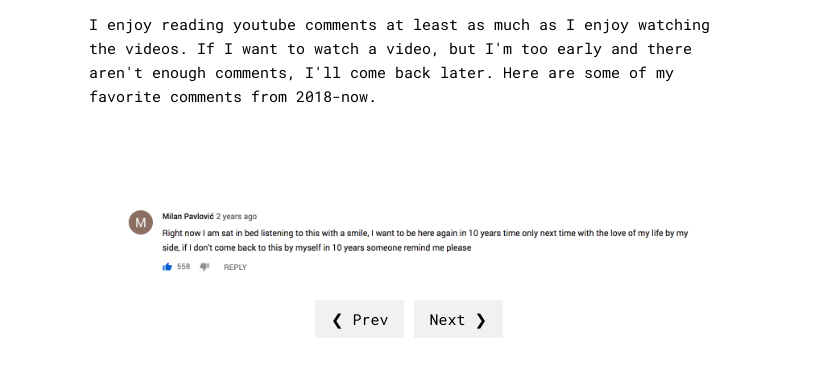
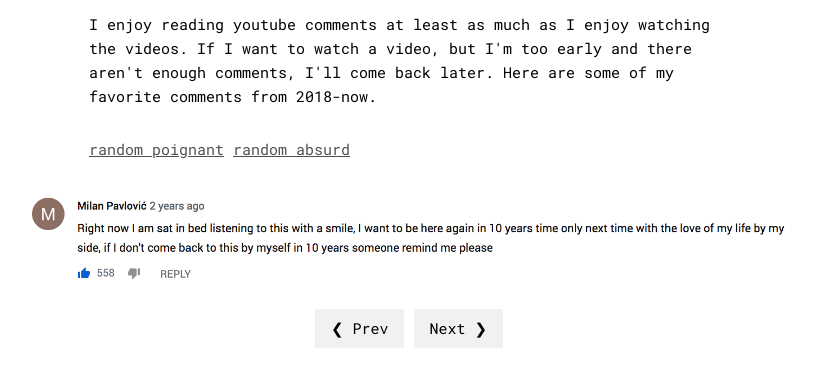
Before and after one commit to alinaf/youtube-comments, a plain HTML site: page index.html in a window 1280 px wide. Both pictures are taken after a click on the button "❮ Prev". Shown: the part 157-544 px from the top of the page, without its empty margins (231-1046 px from the left). Drawn offline with nearby package versions, Linux system fonts and the light colour scheme; files whose address does not match are found by name.

Commit message:
done maybe

```diff
--- a/index.html
+++ b/index.html
@@ -9,7 +9,6 @@
   <link rel="icon"
       type="image/png"
       href="img/favicon.png">
-
   <link
   href="https://fonts.googleapis.com/css?family=Roboto+Mono"
   rel="stylesheet"
@@ -26,6 +25,11 @@
     <div class="about">
       I enjoy reading youtube comments at least as much as I enjoy watching the videos. If I want to watch a video, but I'm too early and there aren't enough comments, I'll come back later. Here are some of my favorite comments from 2018-now.
     </div>
+    <div id="buttons">
+      <span id="sad">random poignant</span>
+      <span id="funny">random absurd</span>
+      <br><br>
+    </div>
   </div>
   <div id="screenshot">
     <img id="current-screenshot" src="img/3.png">
@@ -38,16 +42,32 @@
 </div>
 
 <script>
+  // slideshow
   const NUM_IMG = 53;
   var slideIndex = 3;
-
   function showDivs(n) {
     slideIndex += n;
     if(slideIndex > 53) {slideIndex = 3};
     const imgName = "img/" + slideIndex + ".png"
     document.getElementById("current-screenshot").src=imgName;
   }
-
+  // random
+  const FUNNY = [14, 24, 28, 30, 35, 38, 41, 47, 51, 52];
+  const SAD = [3, 5, 11, 12, 15, 17, 21, 27, 53];
+        window.onload = function() {
+          var sad = document.getElementById("sad");
+          sad.onclick = function() {
+            slideIndex = SAD[Math.floor(Math.random() * SAD.length)];
+            showDivs(0);
+            return false;
+          }
+           var funny = document.getElementById("funny");
+          funny.onclick = function() {
+            slideIndex = FUNNY[Math.floor(Math.random() * FUNNY.length)];
+            showDivs(0);
+            return false;
+          }
+        }
 </script>
 
 </body>
--- a/style.css
+++ b/style.css
@@ -17,6 +17,7 @@ body {
 
 .container {
   margin: 50px auto;
+  margin-bottom: 0px;
   padding: 5px;
   max-width: 650px;
 }
@@ -44,8 +45,16 @@ a:hover {
   font-weight: bold;
 }
 
+#funny, #sad {
+  color: #505050;
+  text-decoration: underline;
+}
+#funny:hover, #sad:hover {
+  font-weight: bold;
+}
+
 #screenshot {
-  max-width: 600px;
+  max-width: 800px;
   margin-left: auto;
   margin-right: auto;
 }
@@ -53,6 +62,7 @@ a:hover {
 #screenshot img {
   width: 100%;
   padding: 10px;
+  padding-top: 0px;
 }
 
 @media (max-width: 600px) {
```
Lines whose indentation alone changed are shown as unchanged.
